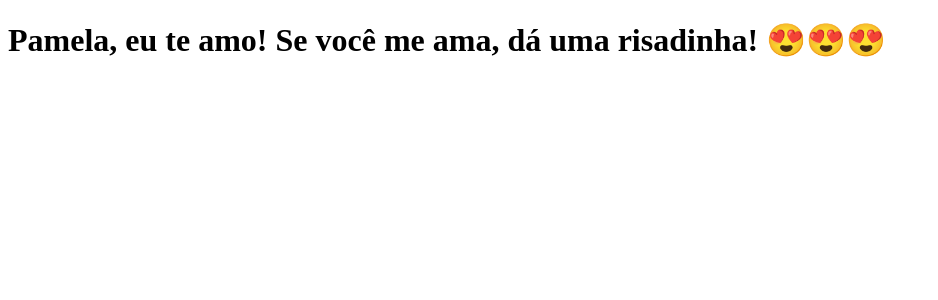
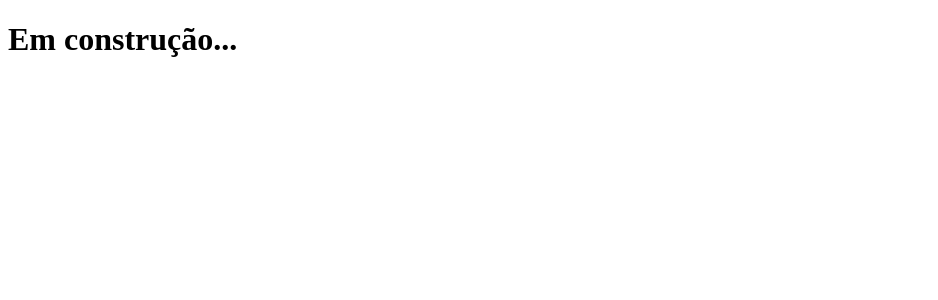
Before and after one commit to luanadriani/clone-tabnews, a Next.js app: page / in a window 1280 px wide. Shown: the top 300 px of the page, without its empty margins (0-938 px from the left). Built offline with nearby package versions, Linux system fonts and the light colour scheme.

Commit message:
Update index.js

```diff
--- a/pages/index.js
+++ b/pages/index.js
@@ -1,5 +1,5 @@
 function Home() {
-  return <h1>Pamela, eu te amo! Se você me ama, dá uma risadinha! 😍😍😍</h1>;
+  return <h1>Em construção...</h1>;
 }
 
 export default Home;
```
